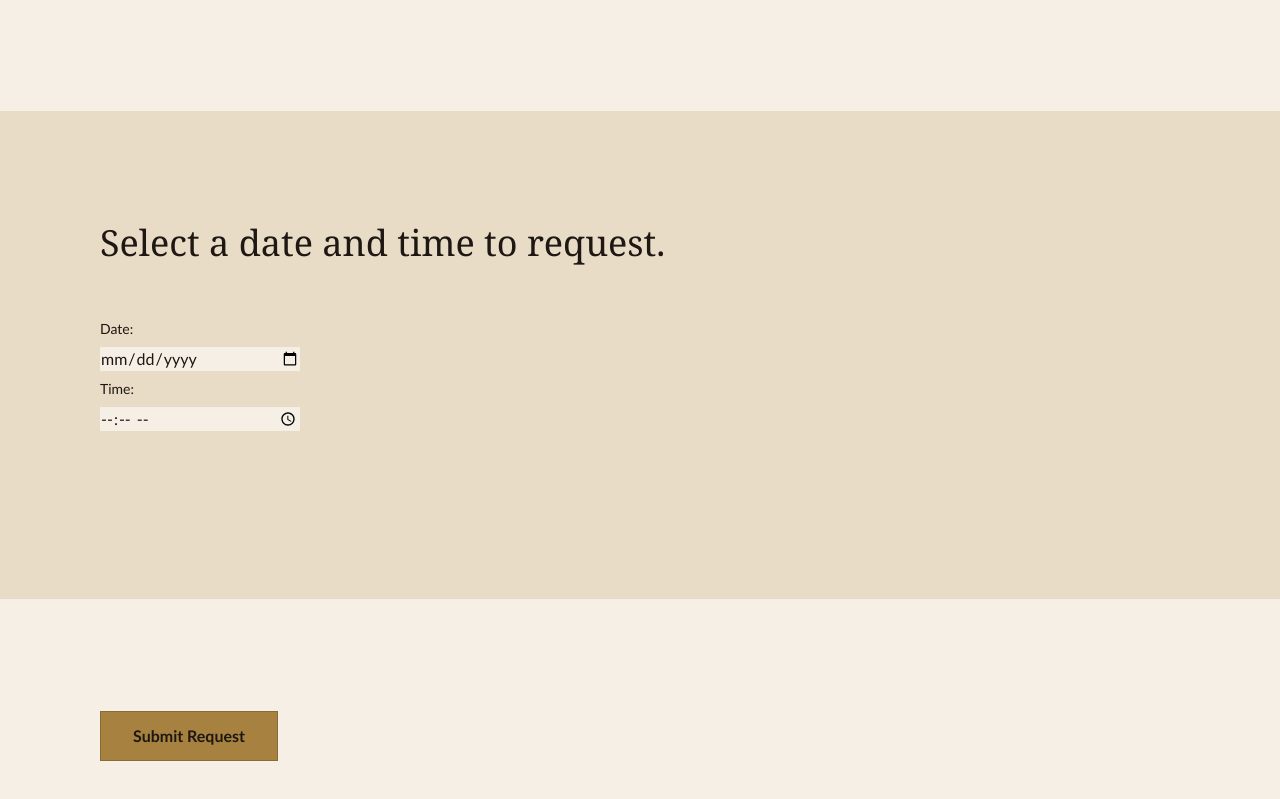
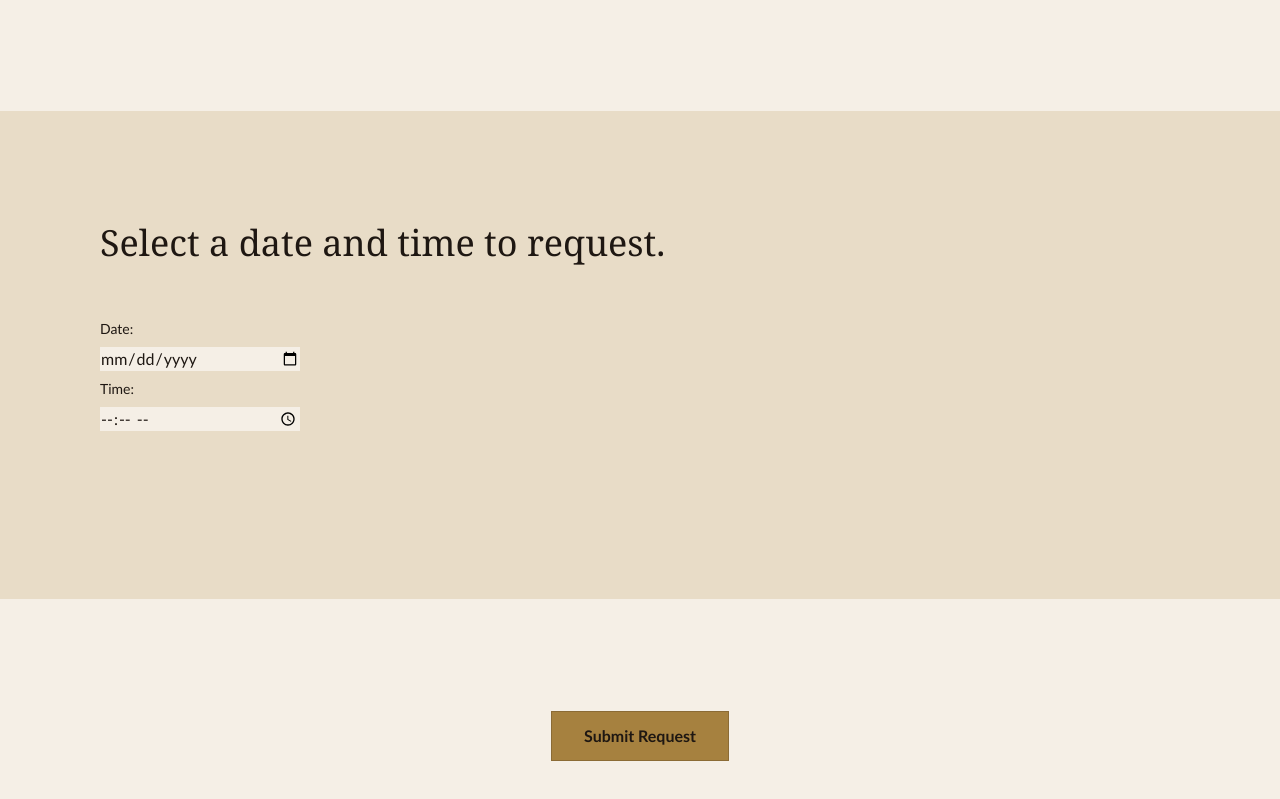
Before and after one commit to nick92461/salon-evolve, a Next.js app: page /booking in a window 1280 px wide. Shown: the part 1257-2056 px from the top of the page. Built offline with nearby package versions, Linux system fonts and the light colour scheme.

Commit message:
center submit button on booking page.

```diff
--- a/src/components/booking/Submit.tsx
+++ b/src/components/booking/Submit.tsx
@@ -23,7 +23,7 @@ export default function Submit({ name, email, phone, stylist, date, time }: Subm
                     whileInView={{ opacity: 1, y: 0 }}
                     viewport={{ once: true, amount: 0.3 }}
                     transition={{ duration: 0.7 }}
-                    className="mb-14 max-w-[640px]"
+                    className="mb-14 flex justify-center"
                 >
                     <button
                         onClick={handleSubmit}
```
